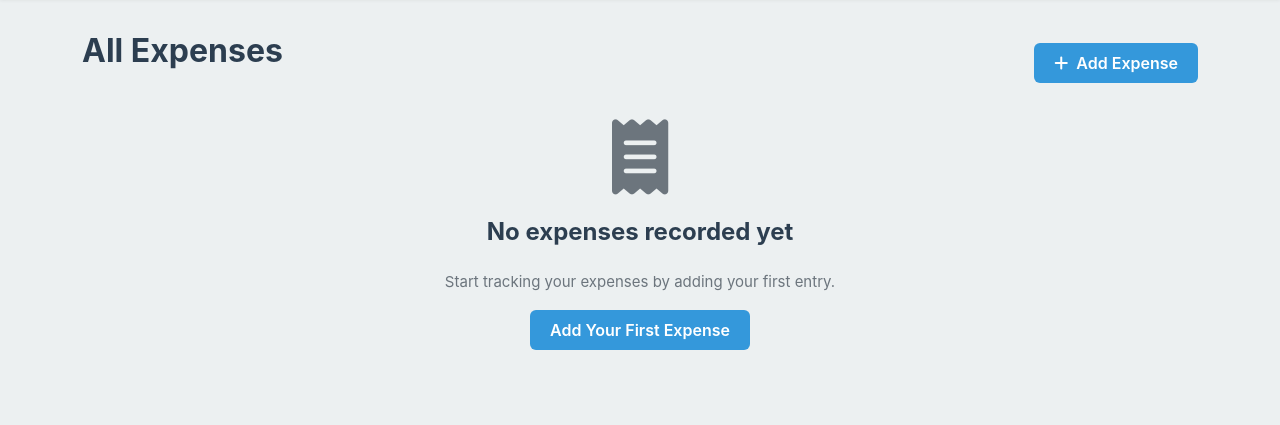
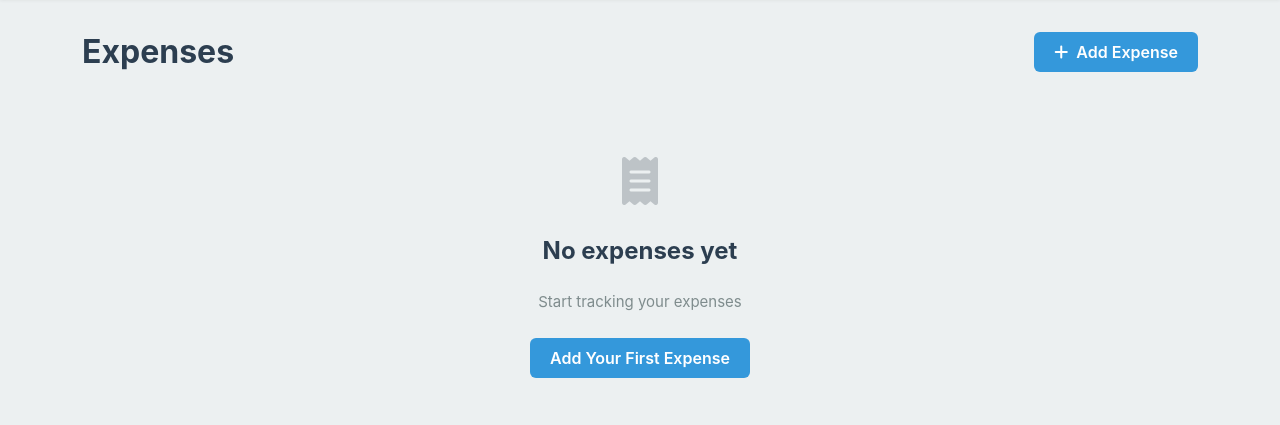
Before and after one commit to VamshiTejaKumbham/FinTrack, a Flask app: page /expenses in a window 1280 px wide. Shown: the part 76-501 px from the top of the page. Run offline with Flask 3, Linux system fonts and the light colour scheme; a user stored in the database is signed in; data comes from the database, SQL or seed files in the repository.

Commit message:
Refactor expenses.html for improved layout and title
Updated the title and improved the layout of the expenses page. Enhanced the display of expenses and pagination.

```diff
--- a/templates/expenses.html
+++ b/templates/expenses.html
@@ -1,24 +1,20 @@
 {% extends "base.html" %}
 
-{% block title %}Expenses - Expense Tracker{% endblock %}
+{% block title %}Expenses - FinTrack{% endblock %}
 
 {% block content %}
-<div class="row">
-    <div class="col-12">
 <div class="d-flex justify-content-between align-items-center mb-4">
-            <h2>All Expenses</h2>
+    <h2 style="margin: 0;">Expenses</h2>
     <a href="{{ url_for('add_expense') }}" class="btn btn-primary">
         <i class="fas fa-plus me-2"></i>Add Expense
     </a>
 </div>
-    </div>
-</div>
 
 {% if expenses.items %}
 <div class="card">
-    <div class="card-body">
+    <div class="card-body" style="padding: 0;">
         <div class="table-responsive">
-            <table class="table table-striped">
+            <table class="table" style="margin: 0;">
                 <thead>
                     <tr>
                         <th>Date</th>
@@ -31,17 +27,17 @@
                 <tbody>
                     {% for expense in expenses.items %}
                     <tr>
-                        <td>{{ expense.date.strftime('%Y-%m-%d') }}</td>
+                        <td>{{ expense.date.strftime('%b %d, %Y') }}</td>
                         <td>{{ expense.description }}</td>
-                        <td><span class="badge bg-secondary">{{ expense.category }}</span></td>
-                        <td>${{ "%.2f"|format(expense.amount) }}</td>
+                        <td><span class="badge">{{ expense.category }}</span></td>
+                        <td style="font-weight: 600; color: #3498db;">${{ "%.2f"|format(expense.amount) }}</td>
                         <td>
-                            <a href="{{ url_for('edit_expense', id=expense.id) }}" class="btn btn-sm btn-outline-primary">
+                            <a href="{{ url_for('edit_expense', id=expense.id) }}" class="btn btn-sm btn-outline-primary me-2">
                                 <i class="fas fa-edit"></i>
                             </a>
                             <a href="{{ url_for('delete_expense', id=expense.id) }}"
                                class="btn btn-sm btn-outline-danger"
-                               onclick="return confirm('Are you sure you want to delete this expense?')">
+                               onclick="return confirm('Delete this expense?')">
                                 <i class="fas fa-trash"></i>
                             </a>
                         </td>
@@ -50,10 +46,12 @@
                 </tbody>
             </table>
         </div>
+    </div>
+</div>
 
 <!-- Pagination -->
 {% if expenses.pages > 1 %}
-        <nav aria-label="Page navigation">
+<nav aria-label="Page navigation" style="margin-top: 2rem;">
     <ul class="pagination justify-content-center">
         {% if expenses.has_prev %}
         <li class="page-item">
@@ -87,13 +85,13 @@
     </ul>
 </nav>
 {% endif %}
+{% else %}
+<div style="text-align: center; padding: 3rem;">
+    <div style="font-size: 3rem; color: #bdc3c7; margin-bottom: 1rem;">
+        <i class="fas fa-receipt"></i>
     </div>
-</div>
-{% else %}
-<div class="text-center">
-    <i class="fas fa-receipt fa-5x text-muted mb-4"></i>
-    <h4>No expenses recorded yet</h4>
-    <p class="text-muted">Start tracking your expenses by adding your first entry.</p>
+    <h4>No expenses yet</h4>
+    <p style="color: #7f8c8d; margin-bottom: 1.5rem;">Start tracking your expenses</p>
     <a href="{{ url_for('add_expense') }}" class="btn btn-primary">Add Your First Expense</a>
 </div>
 {% endif %}
```
Lines whose indentation alone changed are shown as unchanged.
